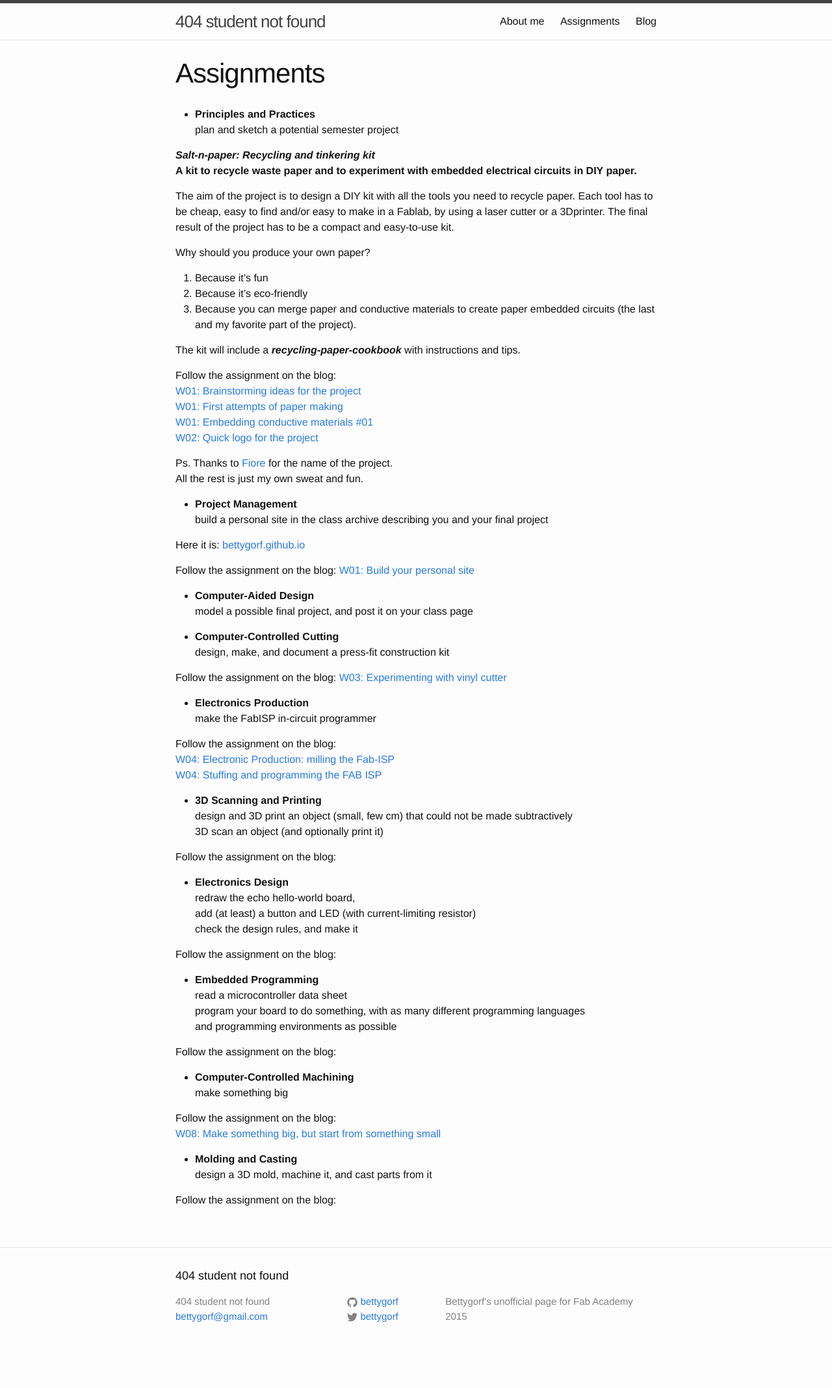
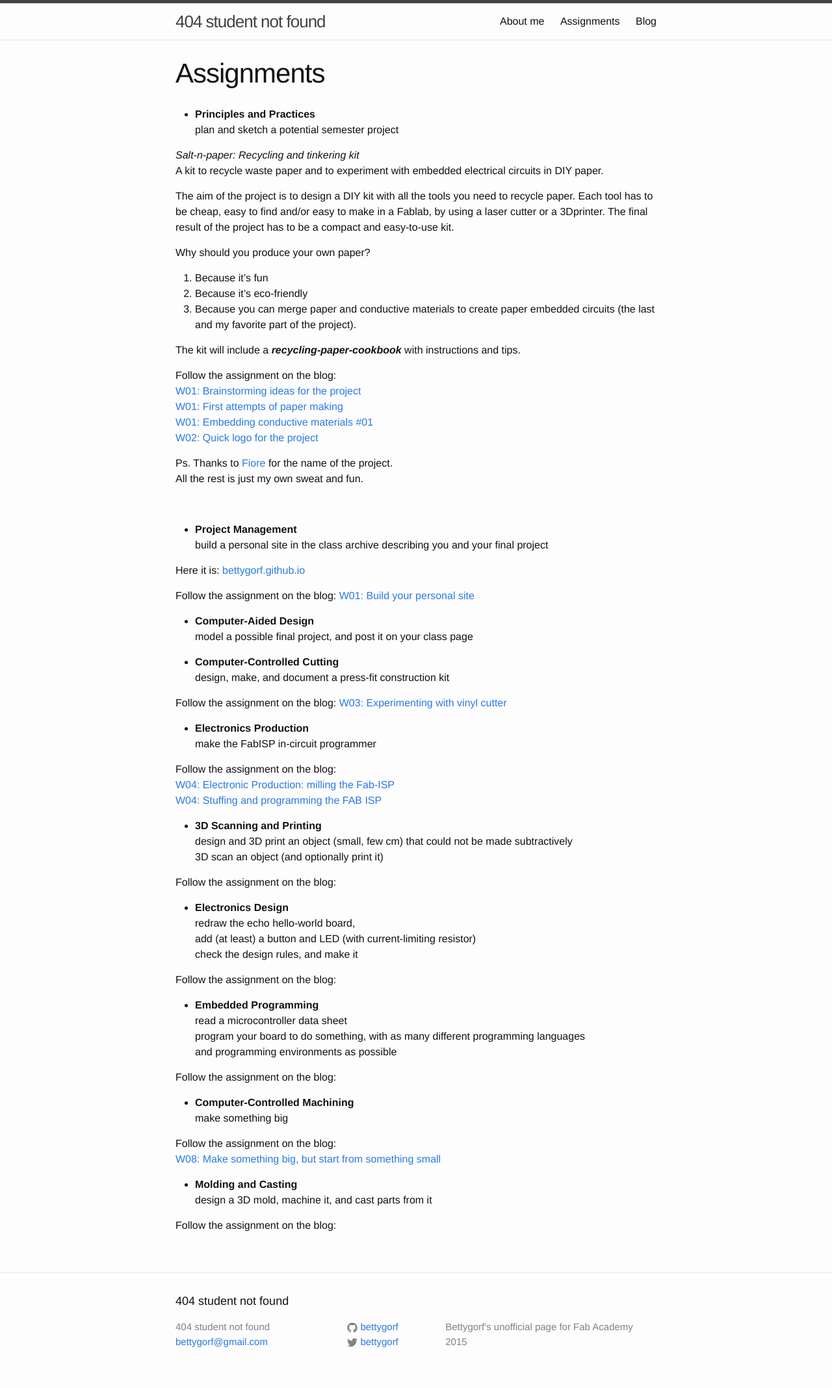
Before and after one commit to bettygorf/bettygorf, a Jekyll site: the page built from assignments.md, in a window 1280 px wide. Shown: the whole page at 65% size. Built offline with Jekyll 4.4.1, drawn with Linux system fonts in a browser that asks for light colours; before the commit the page ends 2097 px from its top, so only the background shows below that.

Commit message:
bettygorf

```diff
--- a/assignments.md
+++ b/assignments.md
@@ -7,8 +7,8 @@ permalink: /assignments/
 -  **Principles and Practices**
 plan and sketch a potential semester project
 
-***Salt-n-paper: Recycling and tinkering kit***
-**A kit to recycle waste paper and to experiment with embedded electrical circuits in DIY paper.**
+*Salt-n-paper: Recycling and tinkering kit*
+A kit to recycle waste paper and to experiment with embedded electrical circuits in DIY paper.
 
 The aim of the project is to design a DIY kit with all the tools you need to recycle paper. Each tool has to be cheap, easy to find and/or easy to make in a Fablab, by using a laser cutter or a 3Dprinter. The final result of the project has to be a compact and easy-to-use kit.
 
@@ -29,7 +29,7 @@ Ps.
 Thanks to [Fiore](http://fabacademy.org/archives/2014/students/basile.fiore/) for the name of the project.
 All the rest is just my own sweat and fun.
 
-
+ <br />
 
 
 -  **Project Management**
```
